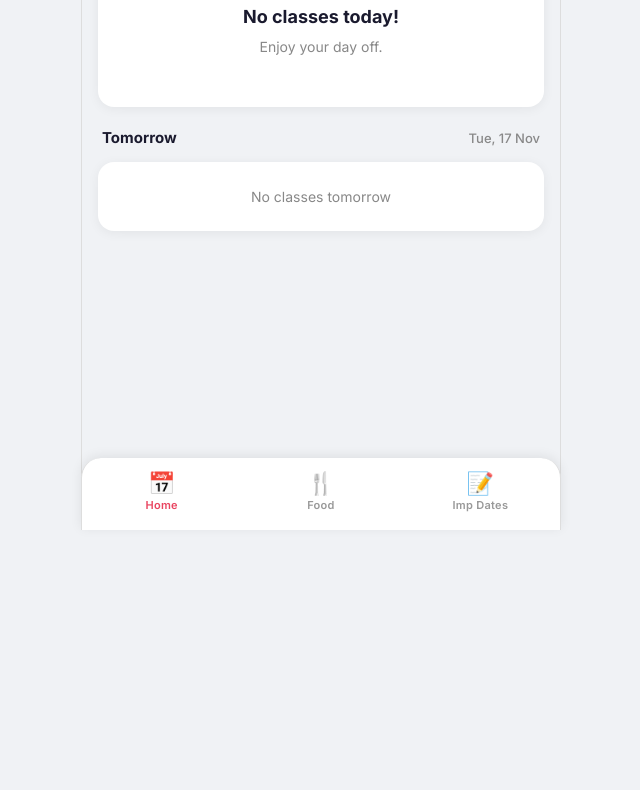
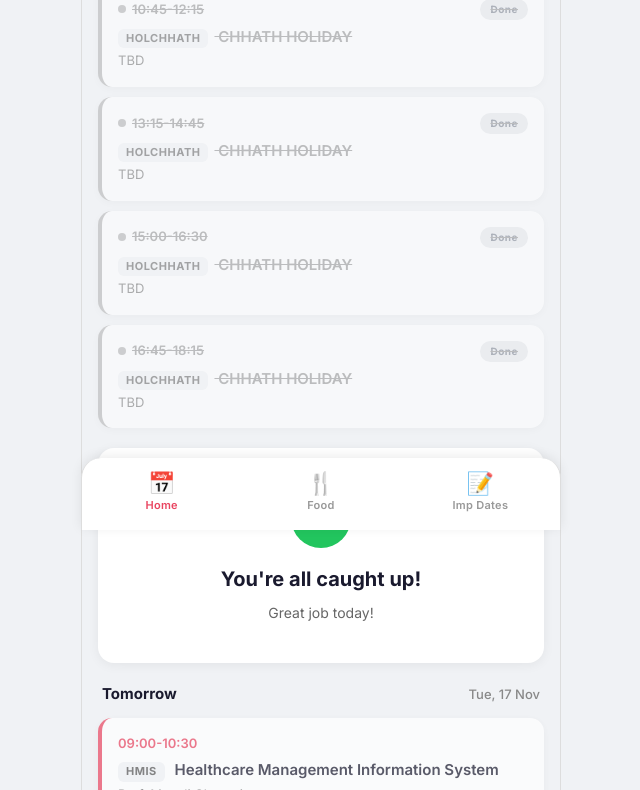
Before and after one commit to ganapa-sruthi-keerthi/IIMBG-Companion, a plain HTML site: page index.html in a window 1280 px wide. Shown: the part 270-1060 px from the top of the page, without its empty margins (319-959 px from the left). Before the commit the page ends 800 px from the top, so only its background shows below. Drawn offline with Linux system fonts and the light colour scheme.

Commit message:
updated Term 2 Schedule

```diff
--- a/index.html
+++ b/index.html
@@ -151,7 +151,7 @@
     </div>
 
     <script src="Assets/foodMenuNov.js"></script>
-    <script src="Assets/schedule.js"></script>
+    <script src="Assets/scheduleTerm2.js"></script>
     <script src="script.js"></script>
 </body>
 </html>
```
